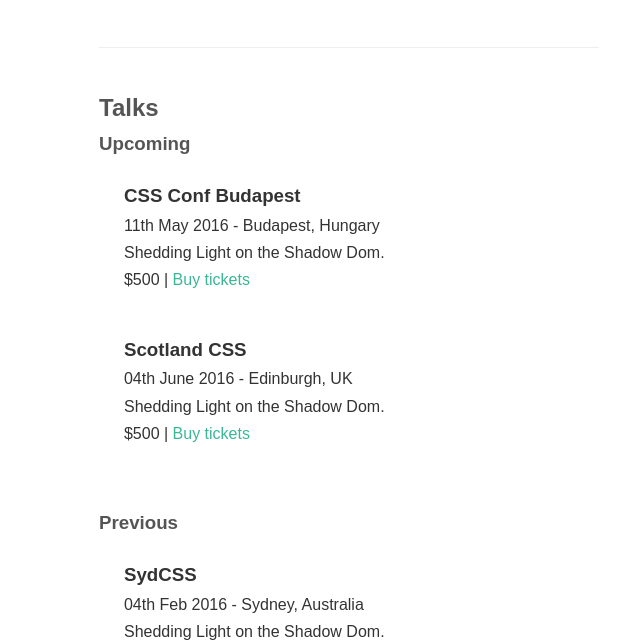
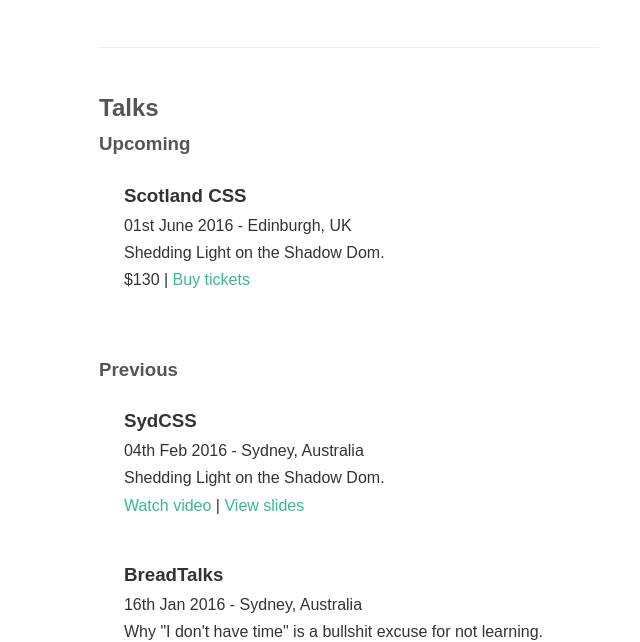
Before and after one commit to DaveOrDead/davidberner, a website: page talks.html in a window 1280 px wide. Shown: the part 159-801 px from the top of the page, without its empty margins (291-931 px from the left). Drawn offline with Linux system fonts and the light colour scheme.

Commit message:
clean up

```diff
--- a/scss/styles.scss
+++ b/scss/styles.scss
@@ -93,11 +93,6 @@
     transition: ease-in-out 1s;
 }
 
-.c-card:hover {
-    background-color: rgba(0,0,0,0.05);
-    transition: ease-in-out 1s;
-}
-
 .copyright {
     font-size: 0.875em;
 }
--- a/talks.html
+++ b/talks.html
@@ -27,27 +27,16 @@
             <h3>Upcoming</h3>
 
             <ul class="l-grid h-mb-base">
-                <li class="l-grid__item">
-                    <div class="c-card">
 
-                        <h3 class="c-card__title">CSS Conf Budapest</h3>
-                        <p>11th May 2016 - Budapest, Hungary</p>
-
-                        <p class="c-card__summary">Shedding Light on the Shadow Dom.</p>
-
-                        <p class="c-card__summary">$500 | <a href="">Buy tickets</a></p>
-
-                    </div>
-                </li>
                 <li class="l-grid__item" title="Follow me on Twitter">
                     <div class="c-card">
 
                          <h3 class="c-card__title">Scotland CSS</h3>
-                         <p>04th June 2016 - Edinburgh, UK</p>
+                         <p>01st June 2016 - Edinburgh, UK</p>
 
                         <p class="c-card__summary">Shedding Light on the Shadow Dom.</p>
 
-                        <p class="c-card__summary">$500 | <a href="">Buy tickets</a></p>
+                        <p class="c-card__summary">$130 | <a href="http://scotlandcss.com/#tickets">Buy tickets</a></p>
 
                     </div>
                 </li>
```
Also changed, not shown: index.html (+2 -2 lines).
